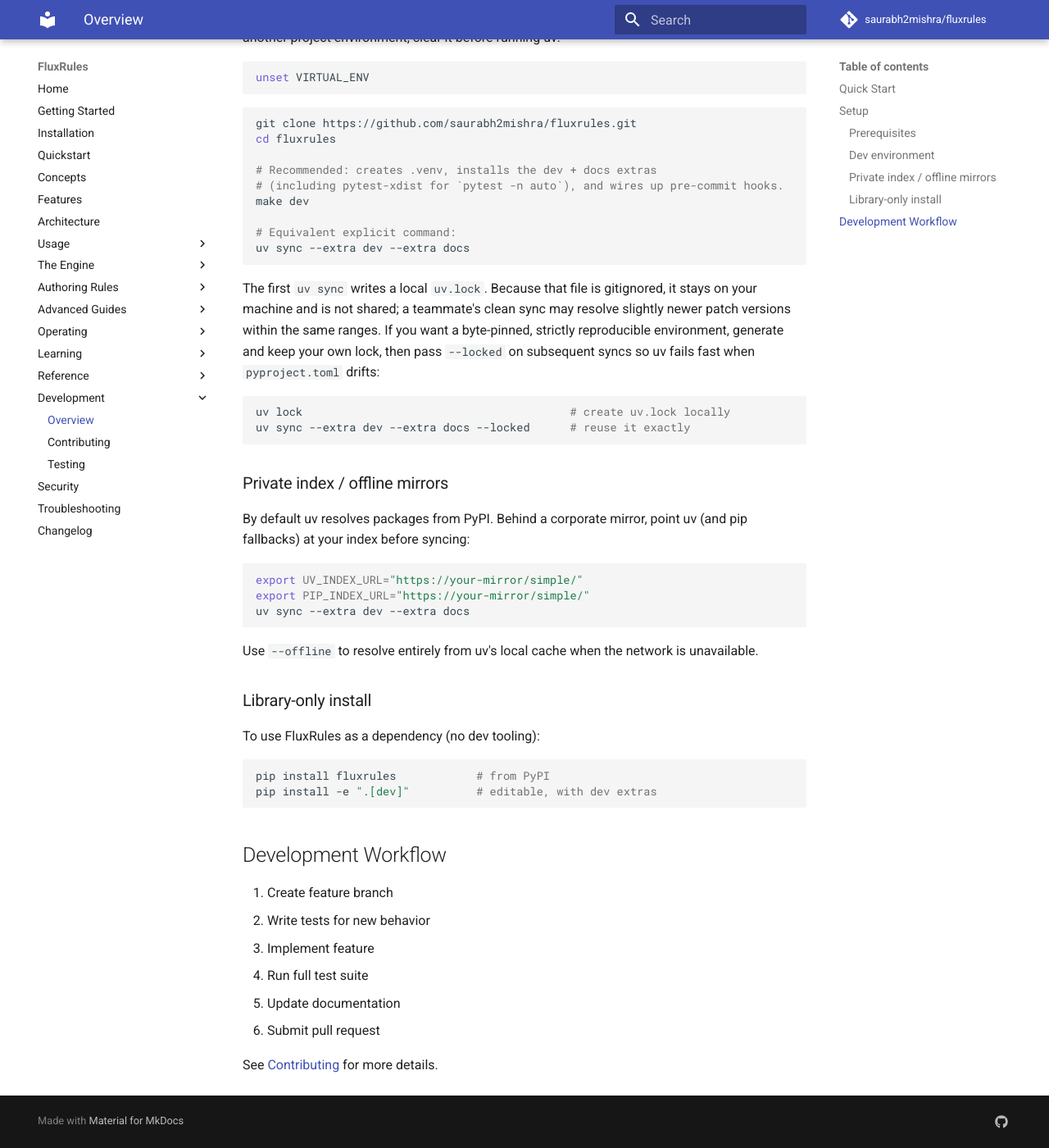
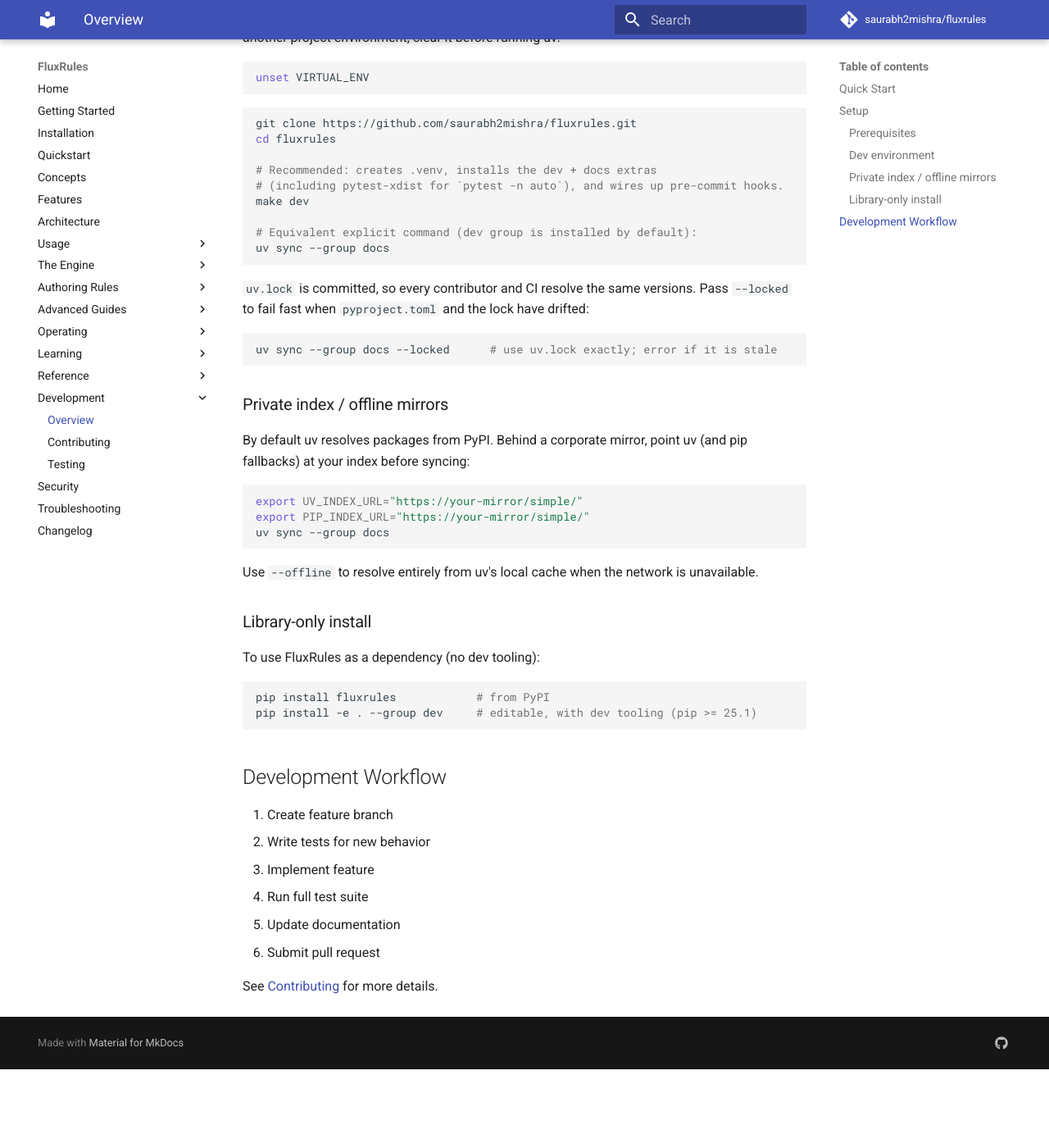
Before and after one commit to saurabh2mishra/fluxrules, an MkDocs documentation site: the page built from docs/development/index.md, in a window 1280 px wide and 1400 px high, scrolled down 731 px. Shown: the whole window at 82% size. Built offline with MkDocs 1.6.1 and Material for MkDocs 9.7.7, drawn with Linux system fonts in a browser that asks for light colours; comment, search, counter and statistics services are not loaded; after the commit the page ends 2035 px from its top, so only the background shows below that.

Commit message:
chore: clean up packaging for PyPI
- README: absolute links so they resolve on the PyPI project page
- PEP 639 license expression (MIT) and license-files; drop the
  redundant License classifier; hatchling >= 1.27
- Python 3.13 and 3.14: classifiers and CI/release/package matrices
- move dev and docs extras to PEP 735 dependency groups so contributor
  tooling is not published as installable extras
- trim CI and local-dev scaffolding from the sdist
- clearer PyPI summary
- docs: uv.lock is committed, not gitignored

Co-Authored-By: Claude Opus 5.5 <noreply@anthropic.com>

````diff
--- a/docs/development/index.md
+++ b/docs/development/index.md
@@ -36,19 +36,15 @@ cd fluxrules
 # (including pytest-xdist for `pytest -n auto`), and wires up pre-commit hooks.
 make dev
 
-# Equivalent explicit command:
-uv sync --extra dev --extra docs
+# Equivalent explicit command (dev group is installed by default):
+uv sync --group docs
 ```
 
-The first `uv sync` writes a local `uv.lock`. Because that file is gitignored,
-it stays on your machine and is not shared; a teammate's clean sync may resolve
-slightly newer patch versions within the same ranges. If you want a byte-pinned,
-strictly reproducible environment, generate and keep your own lock, then pass
-`--locked` on subsequent syncs so uv fails fast when `pyproject.toml` drifts:
+`uv.lock` is committed, so every contributor and CI resolve the same versions.
+Pass `--locked` to fail fast when `pyproject.toml` and the lock have drifted:
 
 ```bash
-uv lock                                        # create uv.lock locally
-uv sync --extra dev --extra docs --locked      # reuse it exactly
+uv sync --group docs --locked      # use uv.lock exactly; error if it is stale
 ```
 
 ### Private index / offline mirrors
@@ -59,7 +55,7 @@ By default uv resolves packages from PyPI. Behind a corporate mirror, point uv
 ```bash
 export UV_INDEX_URL="https://your-mirror/simple/"
 export PIP_INDEX_URL="https://your-mirror/simple/"
-uv sync --extra dev --extra docs
+uv sync --group docs
 ```
 
 Use `--offline` to resolve entirely from uv's local cache when the network is
@@ -71,7 +67,7 @@ To use FluxRules as a dependency (no dev tooling):
 
 ```bash
 pip install fluxrules            # from PyPI
-pip install -e ".[dev]"          # editable, with dev extras
+pip install -e . --group dev     # editable, with dev tooling (pip >= 25.1)
 ```
 
 
````
Also changed, not shown: CHANGELOG.md (+24 -0 lines), CONTRIBUTING.md (+1 -1 lines), README.md (+9 -9 lines), docs/contributing.md (+2 -2 lines), docs/installation.md (+1 -1 lines), pyproject.toml (+27 -15 lines), 6 other files.
